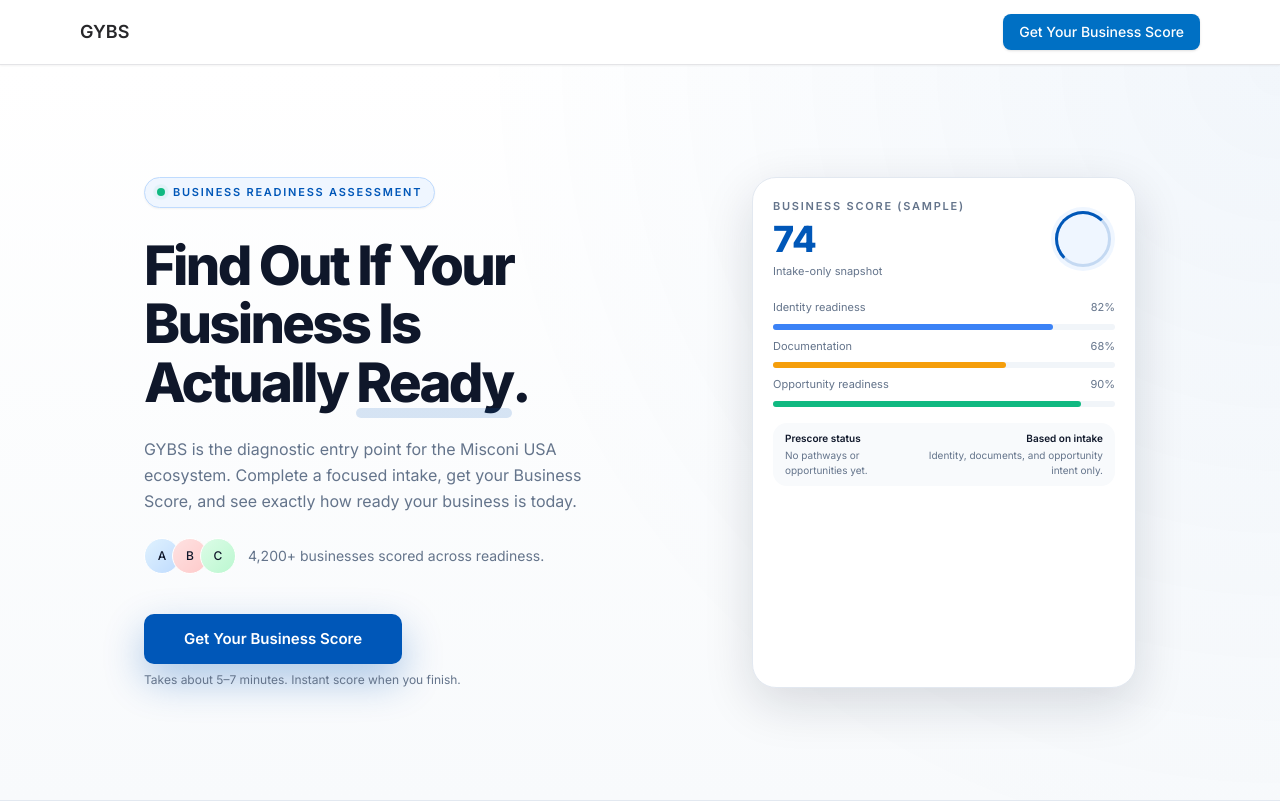
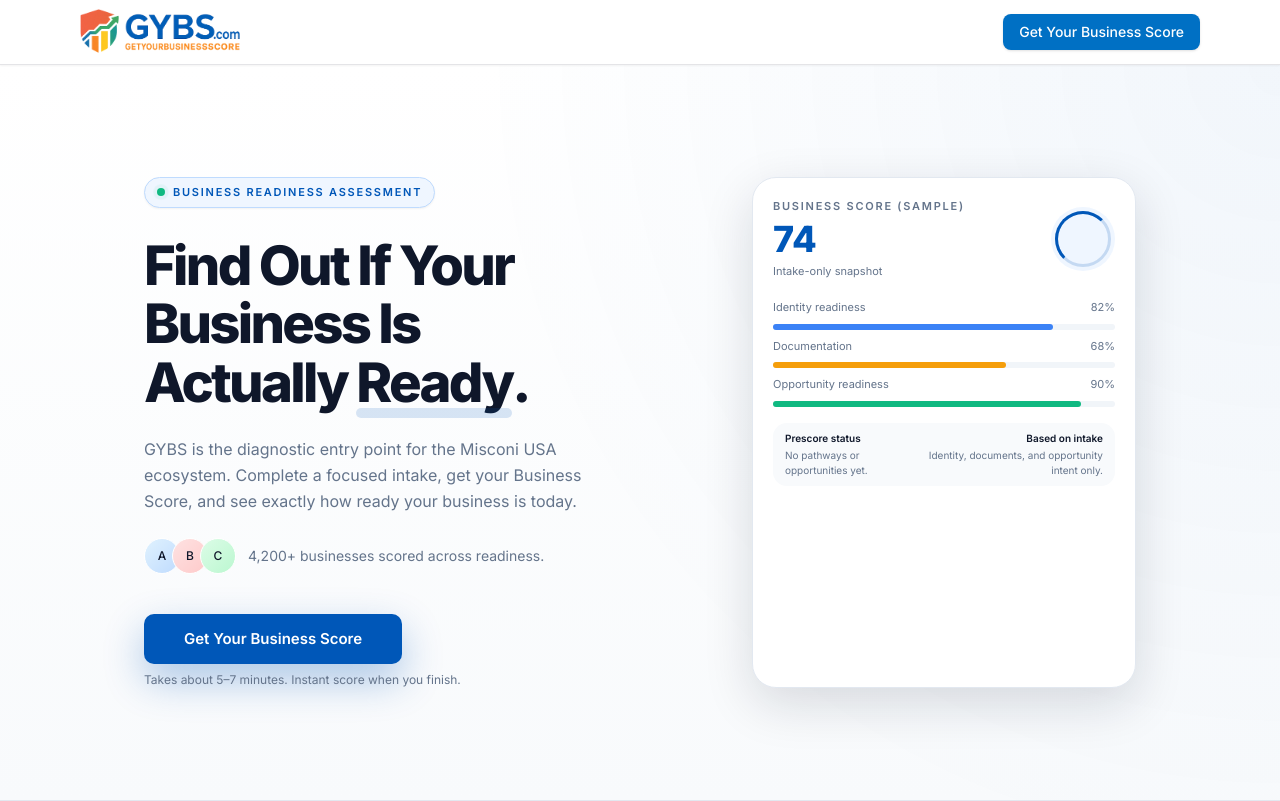
Before and after one commit to faraz-ahmed-khan/getYourBusinessScore, a Next.js app: page / in a window 1280 px wide. Built offline with nearby package versions, Linux system fonts and the light colour scheme.

Commit message:
Add logo in header

```diff
--- a/components/layout/Header.tsx
+++ b/components/layout/Header.tsx
@@ -1,5 +1,5 @@
 'use client';
-
+import Image from "next/image";
 import Link from 'next/link';
 import { usePathname } from 'next/navigation';
 
@@ -13,9 +13,16 @@
   return (
     <header className="sticky top-0 z-50 border-b border-neutral-200 bg-white/95 shadow-sm backdrop-blur">
       <div className="mx-auto flex h-16 max-w-6xl items-center justify-between px-4">
-        <Link href="/" className="text-lg font-semibold text-neutral-800">
-          GYBS
-        </Link>
+          <Link href="/">
+            <div className="relative w-[120px] h-[60px] sm:w-[140px] sm:h-[70px] md:w-[160px] md:h-[80px]">
+              <Image
+                src="/images/logo.png"
+                alt="GYBS Logo"
+                fill
+                className="object-contain"
+              />
+           </div>
+          </Link>
         {!isResultsPage && (
           <Link
             href="/assessment"
```
Also changed, not shown: public/images/logo.png (added).
